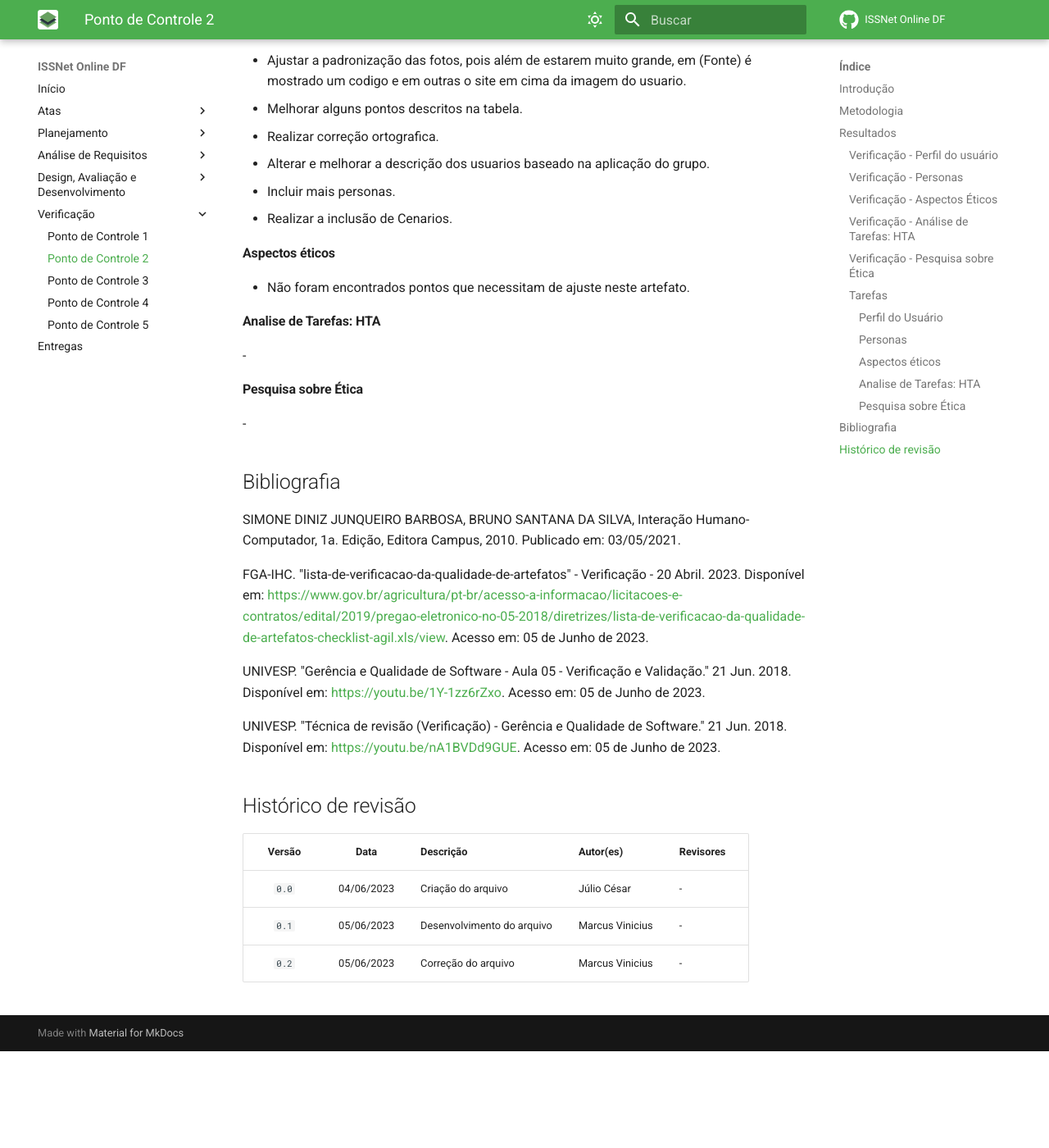
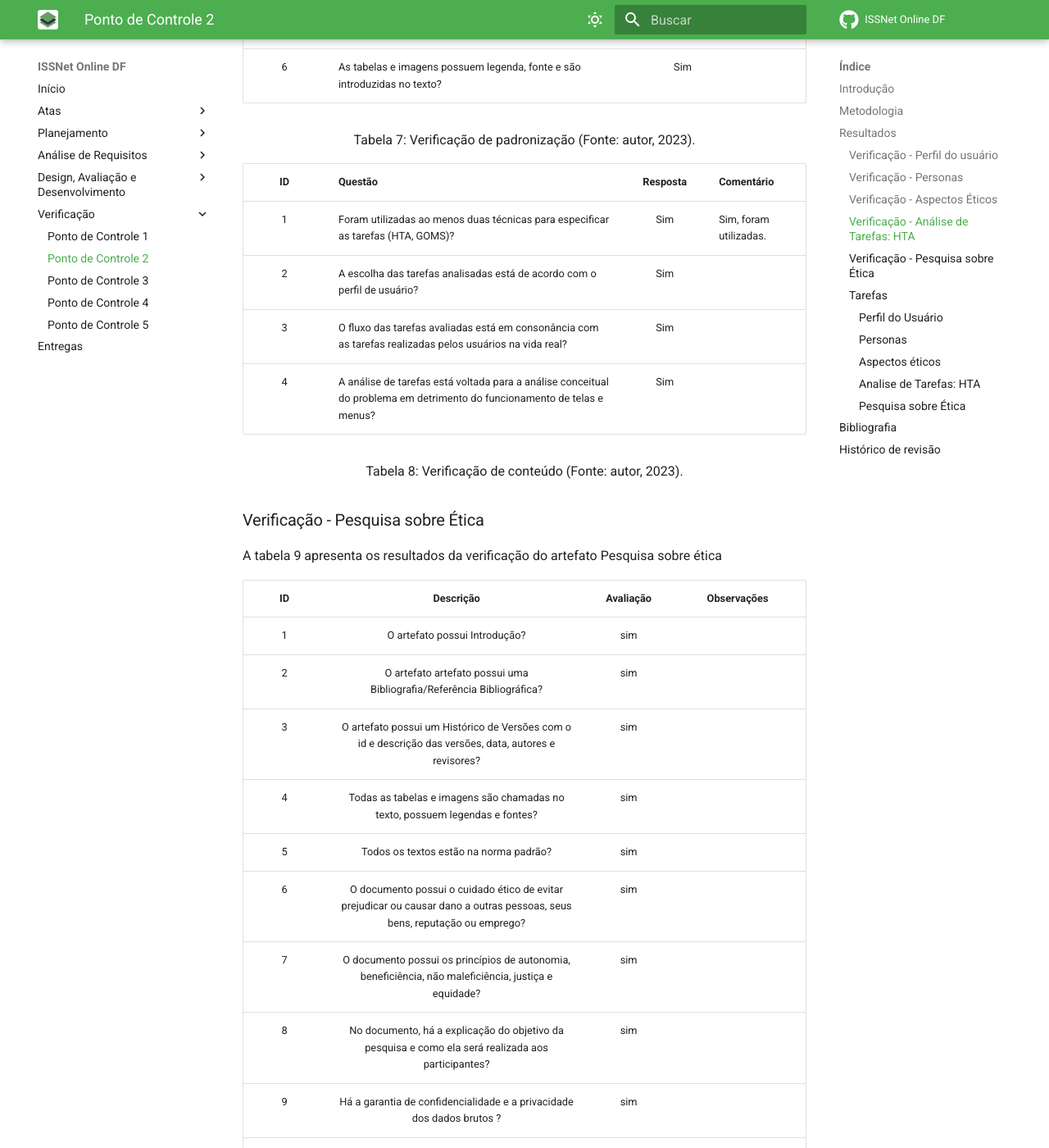
Before and after one commit to Interacao-Humano-Computador/2023.1-ISSNet, an MkDocs documentation site: the page built from gitpages/docs/verificacao/pc2.md, in a window 1280 px wide and 1400 px high, scrolled down 5445 px. Shown: the whole window at 82% size. Built offline with MkDocs 1.6.1 and Material for MkDocs 9.7.7, drawn with Linux system fonts in a browser that asks for light colours; comment, search, counter and statistics services are not loaded; before the commit the page ends 6727 px from its top, so only the background shows below that; some of the changed text lies outside the part shown.

Commit message:
update pc2

```diff
--- a/gitpages/docs/verificacao/pc2.md
+++ b/gitpages/docs/verificacao/pc2.md
@@ -118,13 +118,59 @@ Tabela 6: Verificação de conteúdo (Fonte: Marcus Vinicius, 05/06/2023).
 ### Verificação - Análise de Tarefas: HTA
 
 
+As Tabela 7 e 8 apresentam os resultados da verificação do artefato (Ánalise de Tarefas).
 
+|ID |            Questão                                     | Resposta | Comentário |
+|:-:| :----------------------------------------------------- | :------: | ---------- |
+| 1 | As legendas estão no padrão do projeto?                |    Sim      |            |
+| 2 | Possui links para os outros artefatos?                 |    Sim      |            |
+| 3 | Existe uma introdução no artefato?                     |    Sim      |            |
+| 4 | Existe tabela de versionamento padronizado e completo? |   Sim       |
+| 5 | Há referências bibliográficas no artefato?             |    Sim      |            |
+| 6 | As tabelas e imagens possuem legenda, fonte e são introduzidas no texto? |   Sim       |            |
+
+<div style="text-align: center">
+<p>
+Tabela 7: Verificação de padronização (Fonte: autor, 2023).
+</p>
+</div>
+
+|ID |            Questão                                     | Resposta | Comentário |
+|:-:| :----------------------------------------------------- | :------: | ---------- |
+1 | Foram utilizadas ao menos duas técnicas para especificar as tarefas (HTA, GOMS)? | Sim | Sim, foram utilizadas.
+2 | A escolha das tarefas analisadas está de acordo com o perfil de usuário? | Sim  |
+3 | O fluxo das tarefas avaliadas está em consonância com as tarefas realizadas pelos usuários na vida real? | Sim  |
+4 | A análise de tarefas está voltada para a análise conceitual do problema em detrimento do funcionamento de telas e menus? | Sim |
+
+<div style="text-align: center">
+<p>
+Tabela 8: Verificação de conteúdo (Fonte: autor, 2023).
+</p>
+</div>
 
 ### Verificação - Pesquisa sobre Ética
+A tabela 9 apresenta os resultados da verificação do artefato Pesquisa sobre ética
 
+| ID  | Descrição     | Avaliação | Observações |
+| :---: | :---------------------------------------------------------------------------------------------------------------: | :---------: | :-----------: |
+| 1   | O artefato possui Introdução?     |    sim       |             |
+| 2   | O artefato artefato possui uma Bibliografia/Referência Bibliográfica?        |     sim     |             |
+| 3   | O artefato possui um Histórico de Versões com o id e descrição das versões, data, autores e revisores? |     sim      |             |
+| 4   | Todas as tabelas e imagens são chamadas no texto, possuem legendas e fontes?  | sim  |  |
+| 5   | Todos os textos estão na norma padrão? |sim  |  |
+| 6 | O documento possui o cuidado ético de evitar prejudicar ou causar dano a outras pessoas, seus bens, reputação ou emprego? |sim | |
+| 7 | O documento possui os princípios de autonomia, beneficiência, não maleficiência, justiça e equidade? |sim | |
+| 8 | No documento, há a explicação do objetivo da pesquisa e como ela será realizada aos participantes? |sim | |
+| 9 | Há a garantia de confidencialidade e a privacidade dos dados brutos ? |sim | |
+| 10 | Pedido de conssentimento em caso de permissão para gravar? |sim | |
+| 11 | Há o documento do termo de consentimento? | não | adicionar o documento do termo de consetimento |
+| 12 | Espaço para assinatura no termo de consentimento? | sim | |
 
-
-
+<div style="text-align: center">
+<p>
+Tabela 9: Verificação de conteúdo (Fonte: autor, 2023).
+</p>
+</div>
 
 ### Tarefas
 
@@ -148,9 +194,9 @@ Tabela 6: Verificação de conteúdo (Fonte: Marcus Vinicius, 05/06/2023).
 - Não foram encontrados pontos que necessitam de ajuste neste artefato.
 
 #### Analise de Tarefas: HTA
--
+- Não foram encontrados pontos que necessitam de ajuste neste artefato
 #### Pesquisa sobre Ética
--
+- Adicionar o documento de termo de consetimento
 
 
 <!-- ## Referências -->
```
